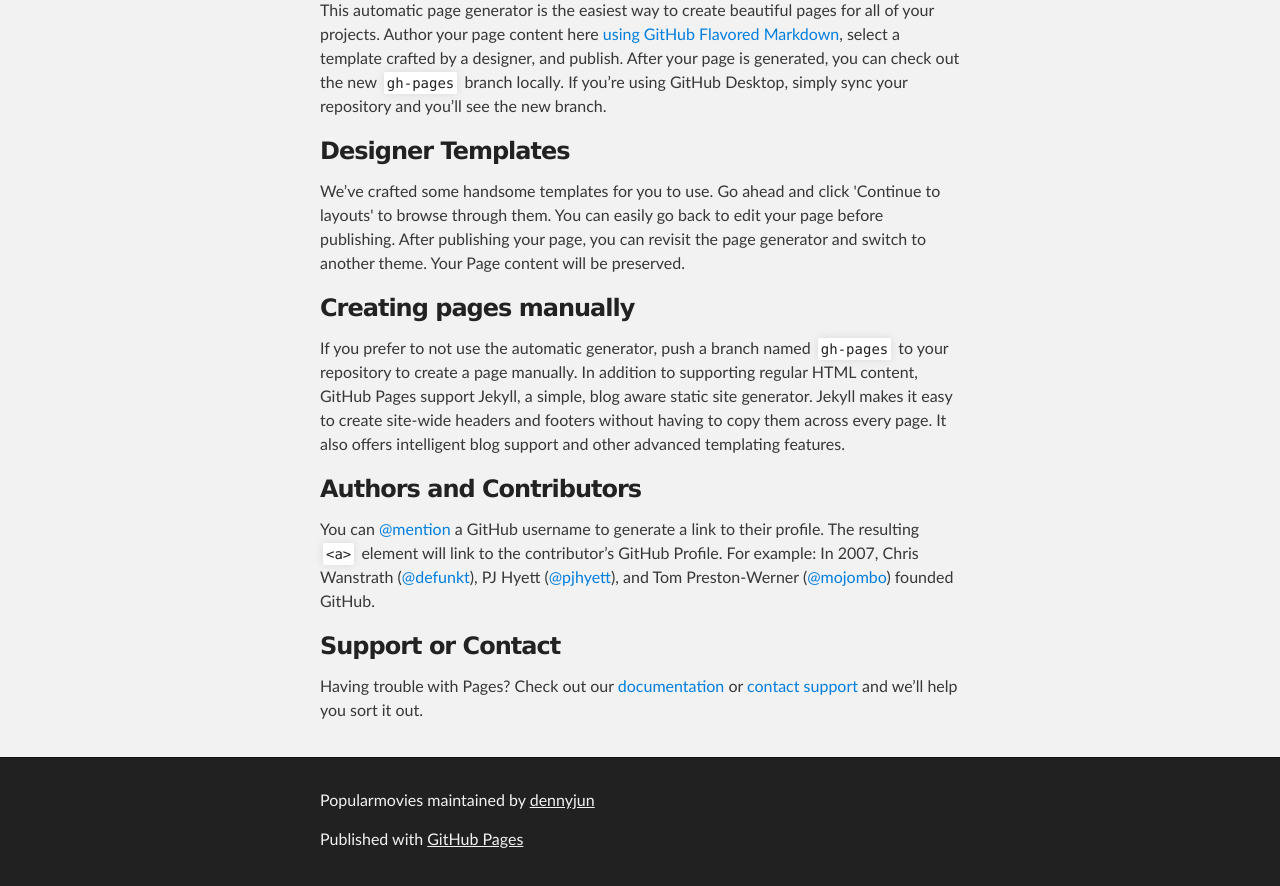
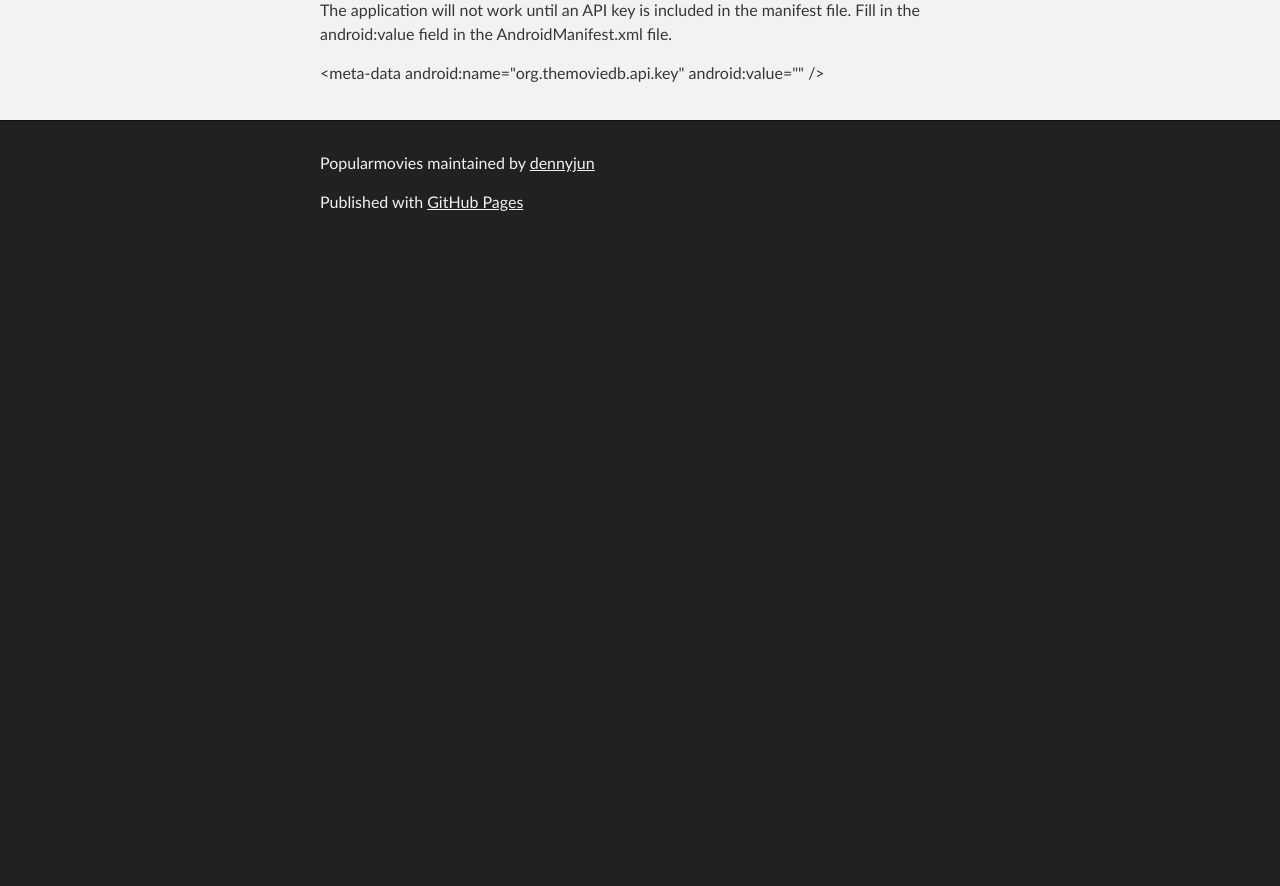
Before and after one commit to dennyjun/PopularMovies, a plain HTML site: page index.html in a window 1280 px wide. Shown: the part 272-1158 px from the top of the page. After the commit the page ends 800 px from the top, so only its background shows below. Drawn offline with Linux system fonts and the light colour scheme.

```diff
--- a/index.html
+++ b/index.html
@@ -32,29 +32,11 @@
     <div id="main_content_wrap" class="outer">
       <section id="main_content" class="inner">
         <h3>
-<a id="welcome-to-github-pages" class="anchor" href="#welcome-to-github-pages" aria-hidden="true"><span class="octicon octicon-link"></span></a>Welcome to GitHub Pages.</h3>
+<a id="popular-movies" class="anchor" href="#popular-movies" aria-hidden="true"><span class="octicon octicon-link"></span></a>Popular Movies</h3>
 
-<p>This automatic page generator is the easiest way to create beautiful pages for all of your projects. Author your page content here <a href="https://guides.github.com/features/mastering-markdown/">using GitHub Flavored Markdown</a>, select a template crafted by a designer, and publish. After your page is generated, you can check out the new <code>gh-pages</code> branch locally. If you’re using GitHub Desktop, simply sync your repository and you’ll see the new branch.</p>
+<p>The application will not work until an API key is included in the manifest file. Fill in the android:value field in the AndroidManifest.xml file.</p>
 
-<h3>
-<a id="designer-templates" class="anchor" href="#designer-templates" aria-hidden="true"><span class="octicon octicon-link"></span></a>Designer Templates</h3>
-
-<p>We’ve crafted some handsome templates for you to use. Go ahead and click 'Continue to layouts' to browse through them. You can easily go back to edit your page before publishing. After publishing your page, you can revisit the page generator and switch to another theme. Your Page content will be preserved.</p>
-
-<h3>
-<a id="creating-pages-manually" class="anchor" href="#creating-pages-manually" aria-hidden="true"><span class="octicon octicon-link"></span></a>Creating pages manually</h3>
-
-<p>If you prefer to not use the automatic generator, push a branch named <code>gh-pages</code> to your repository to create a page manually. In addition to supporting regular HTML content, GitHub Pages support Jekyll, a simple, blog aware static site generator. Jekyll makes it easy to create site-wide headers and footers without having to copy them across every page. It also offers intelligent blog support and other advanced templating features.</p>
-
-<h3>
-<a id="authors-and-contributors" class="anchor" href="#authors-and-contributors" aria-hidden="true"><span class="octicon octicon-link"></span></a>Authors and Contributors</h3>
-
-<p>You can <a href="https://github.com/blog/821" class="user-mention">@mention</a> a GitHub username to generate a link to their profile. The resulting <code>&lt;a&gt;</code> element will link to the contributor’s GitHub Profile. For example: In 2007, Chris Wanstrath (<a href="https://github.com/defunkt" class="user-mention">@defunkt</a>), PJ Hyett (<a href="https://github.com/pjhyett" class="user-mention">@pjhyett</a>), and Tom Preston-Werner (<a href="https://github.com/mojombo" class="user-mention">@mojombo</a>) founded GitHub.</p>
-
-<h3>
-<a id="support-or-contact" class="anchor" href="#support-or-contact" aria-hidden="true"><span class="octicon octicon-link"></span></a>Support or Contact</h3>
-
-<p>Having trouble with Pages? Check out our <a href="https://help.github.com/pages">documentation</a> or <a href="https://github.com/contact">contact support</a> and we’ll help you sort it out.</p>
+<p>&lt;meta-data android:name="org.themoviedb.api.key" android:value="" /&gt;</p>
       </section>
     </div>
 
```
Also changed, not shown: params.json (+1 -1 lines).
